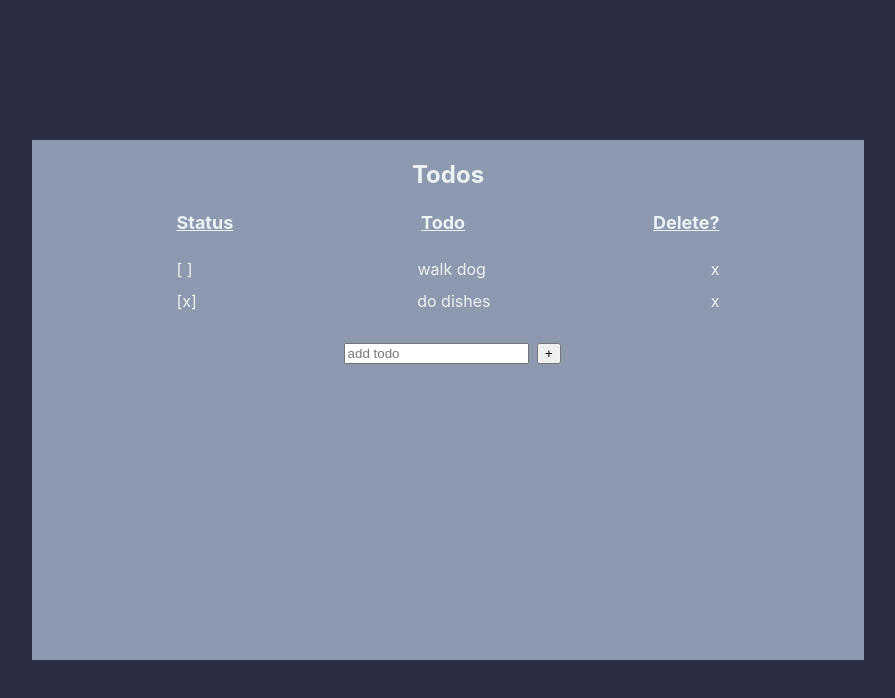
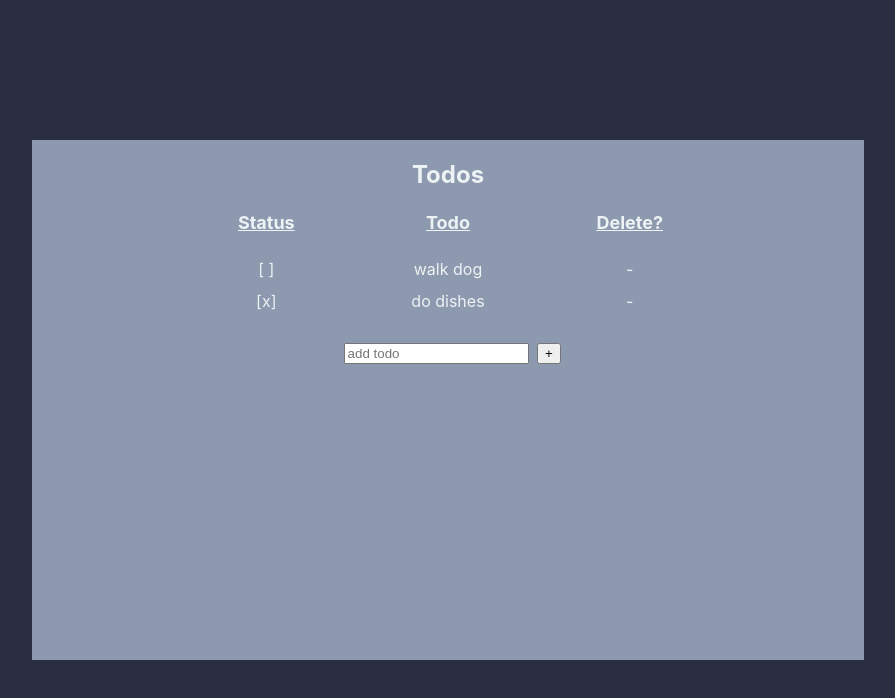
Before and after one commit to sydneywalcoff/nuArch, a React (Create React App) app in the folder client/: page / in a window 1280 px wide. Shown: the top 698 px of the page, without its empty margins (192-1087 px from the left). Built offline with nearby package versions, Linux system fonts and the light colour scheme.

Commit message:
changed pointer on delete icon, playing around with handlers

```diff
--- a/client/src/App.css
+++ b/client/src/App.css
@@ -49,6 +49,11 @@ tr {
   padding-bottom: 2%;
 }
 
+td, th {
+  width: 100%;
+  text-align: center;
+}
+
 form {
   text-align: center;
   margin-top: 2%;
@@ -58,3 +63,7 @@ form input {
   margin-right: 1%;
   margin-left: 1%;
 }
+
+.delete {
+  cursor: pointer;
+}
--- a/client/src/components/Todo.js
+++ b/client/src/components/Todo.js
@@ -4,22 +4,34 @@ const Todo = () => {
   const [inputValue, setInputValue] = useState("");
   const initialTodos = [
     {
+      _id: "1234",
       todo: "walk dog",
       completed: false,
     },
     {
+      _id: "2345",
       todo: "do dishes",
       completed: true,
     },
   ];
   const [todos, setTodos] = useState(initialTodos);
 
-  const statusHandler = (todo) => {
-    if (todo.completed === false) return "[ ]";
+  const statusHandler = (completed) => {
+    if (completed === false) return "[ ]";
     else return "[x]";
   };
 
-  const changeHandler = (e) => [setInputValue(e.target.value)];
+  const changeHandler = (e) => {
+    setInputValue(e.target.value);
+  };
+
+  const closeHandler = ( _id) => {
+    const selectedTodoIndex = todos.findIndex(el => el._id === _id);
+    const temp = todos;
+    temp.splice(selectedTodoIndex,1)
+    console.log(temp)
+    setTodos(temp);
+  };
 
   const submitHandler = (e) => {
     e.preventDefault();
@@ -46,9 +58,9 @@ const Todo = () => {
         <tbody>
           {todos.map((todo, i) => (
             <tr key={i}>
-              <td>{statusHandler(todo)}</td>
+              <td>{statusHandler(todo.completed)}</td>
               <td>{todo.todo}</td>
-              <td>x</td>
+              <td onClick={() => {closeHandler(todo._id)}} className="delete">-</td>
             </tr>
           ))}
         </tbody>
```
